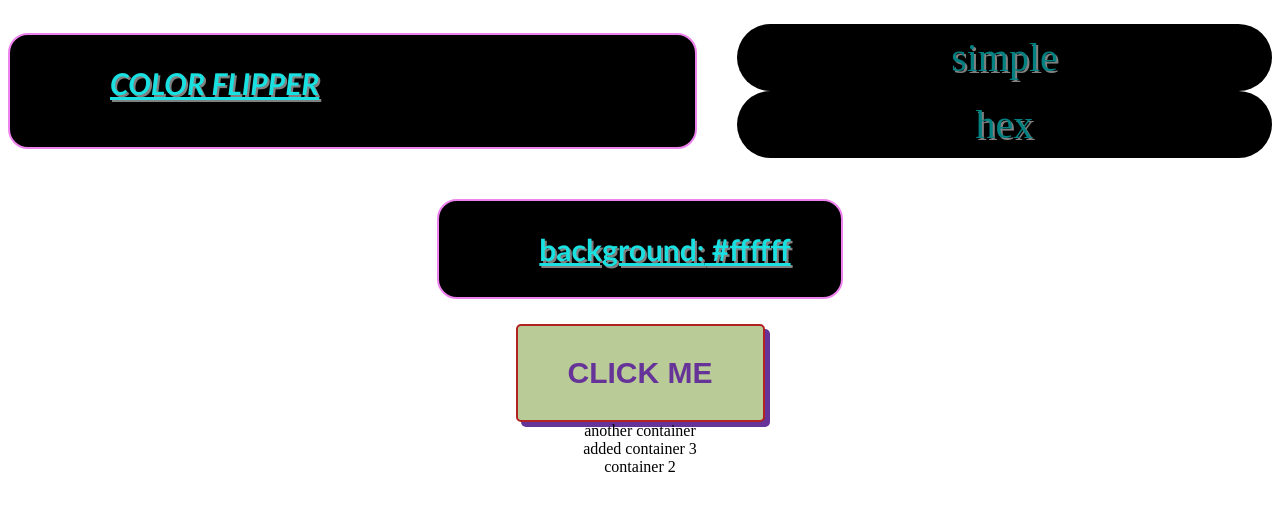
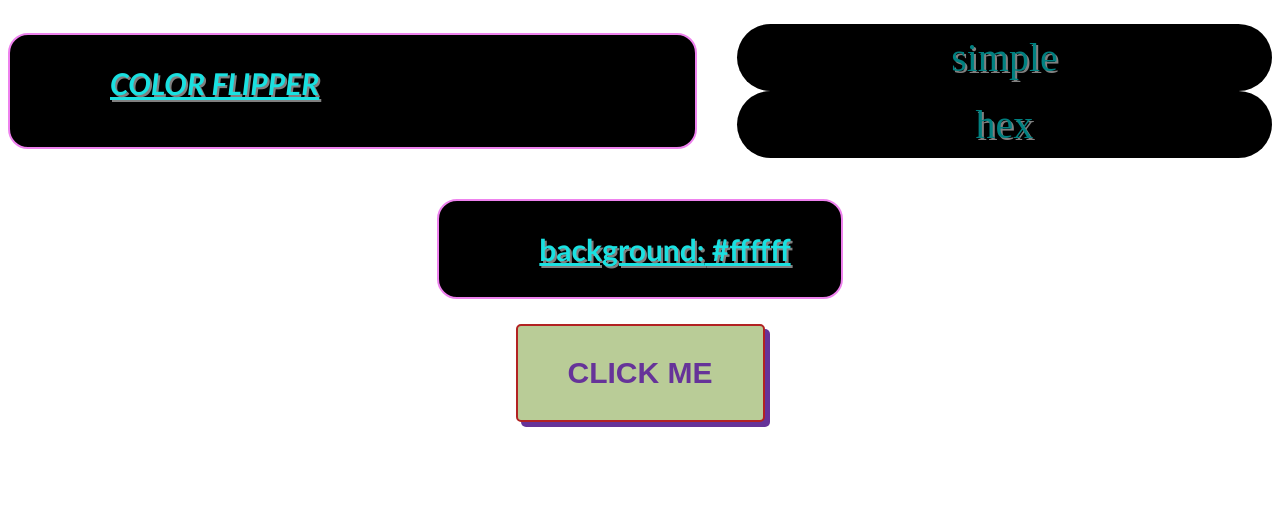
Before and after one commit to AdityaGupta20871/color-flipper-, a plain HTML site: page index.html in a window 1280 px wide. Drawn offline with Linux system fonts and the light colour scheme.

Commit message:
removed all divs

```diff
--- a/index.html
+++ b/index.html
@@ -29,12 +29,7 @@
             <button class="btn primary-btn " id="btn">CLICK ME</button>
         </div>
     </main>
- <div class="container">
-     another container
- </div>
- <div class="container">added container 3</div>
 
- <div class="container">container 2</div>
     <script src="app.js"></script>
 </body>
 </html>
```
